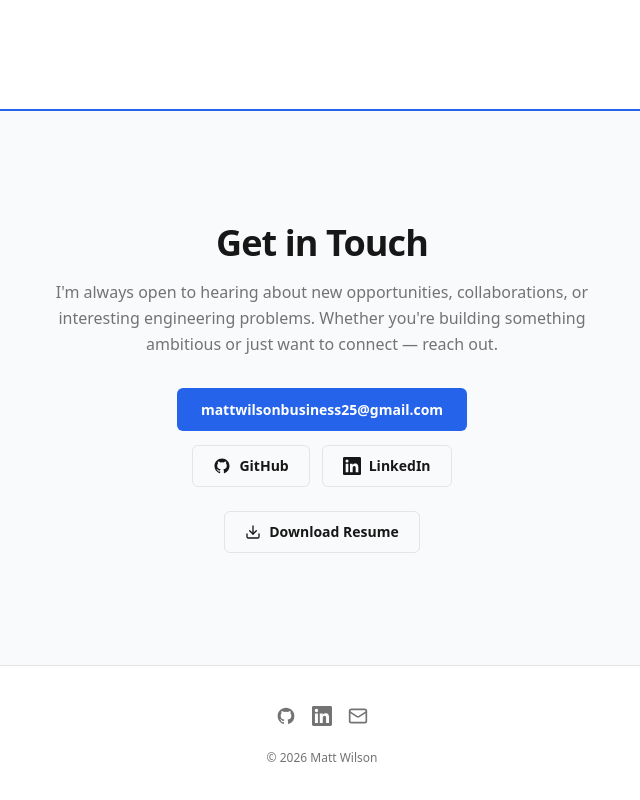
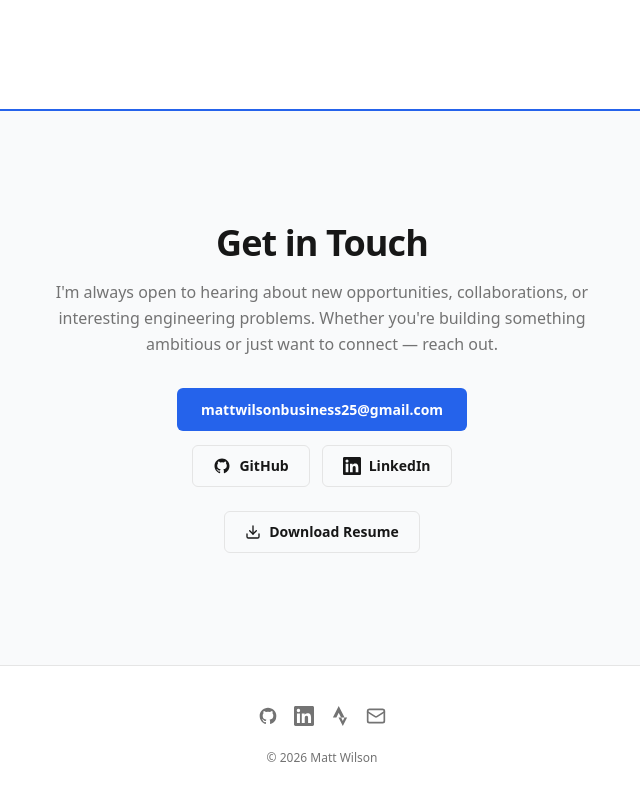
Before and after one commit to mattwilson02/mattwilson02.github.io, a Next.js app: page / in a window 1280 px wide. Shown: the part 7166-7966 px from the top of the page, without its empty margins (318-958 px from the left). Built offline with nearby package versions, Linux system fonts and the light colour scheme.

Commit message:
chore: add strava link to footer

```diff
--- a/src/components/footer.tsx
+++ b/src/components/footer.tsx
@@ -42,6 +42,24 @@ export function Footer() {
             </svg>
           </a>
           <a
+            href="https://www.strava.com/athletes/81384002"
+            target="_blank"
+            rel="noopener noreferrer"
+            aria-label="Strava"
+            className="text-[var(--color-muted)] transition-colors hover:text-[#FC4C02]"
+          >
+            <svg
+              xmlns="http://www.w3.org/2000/svg"
+              width="20"
+              height="20"
+              viewBox="0 0 24 24"
+              fill="currentColor"
+              aria-hidden="true"
+            >
+              <path d="M15.387 17.944l-2.089-4.116h-3.065L15.387 24l5.15-10.172h-3.066m-7.008-5.599l2.836 5.598h4.172L10.463 0l-7 13.828h4.169" />
+            </svg>
+          </a>
+          <a
             href="mailto:mattwilsonbusiness25@gmail.com"
             aria-label="Email"
             className="text-[var(--color-muted)] transition-colors hover:text-[var(--color-foreground)]"
```
Also changed, not shown: public/linkedin-cover.png (added), public/linkedin-cover.svg (added).
